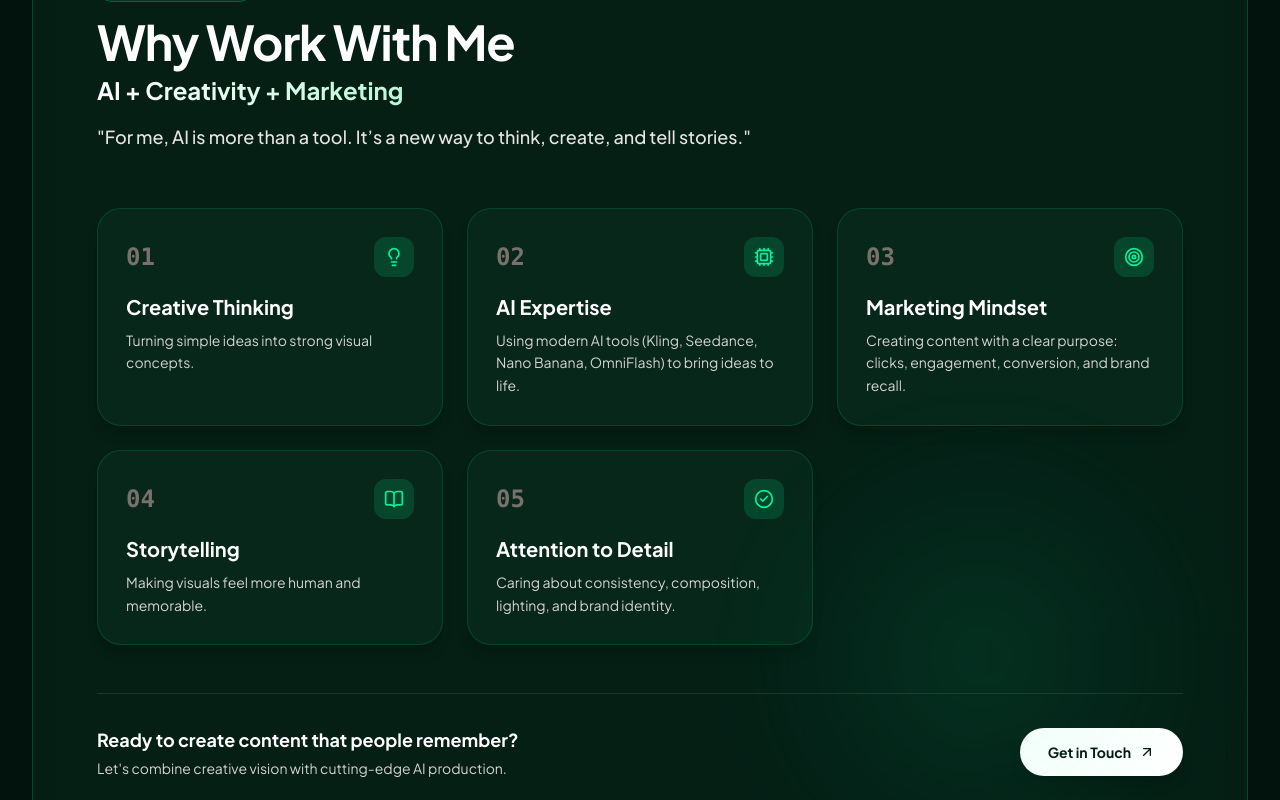
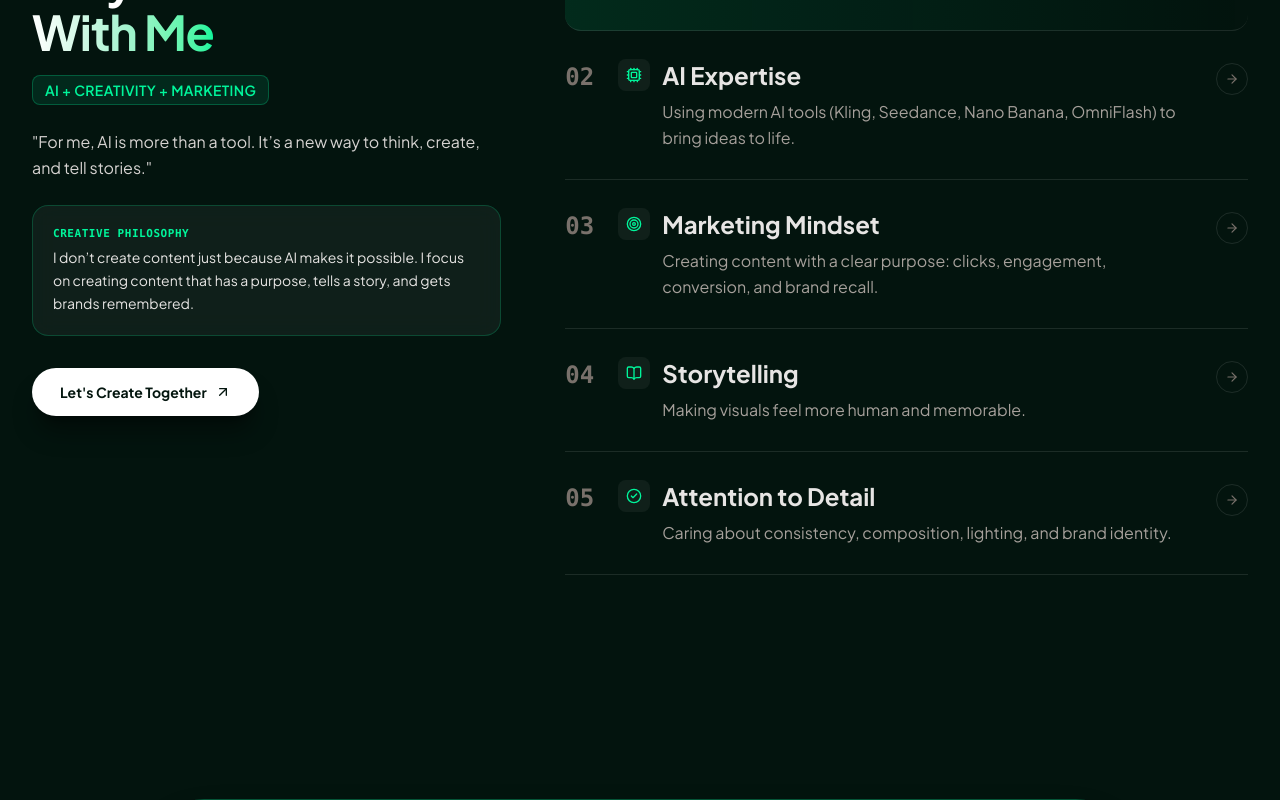
Before and after one commit to muzuhp8480-collab/muzammil-portfolio, a React (Vite) app: page / in a window 1280 px wide. Shown: the part 8300-9100 px from the top of the page. Built offline with nearby package versions, Linux system fonts and the light colour scheme.

Commit message:
Redesign Why Work With Me section from boxy cards to seamless split editorial layout

```diff
--- a/src/components/WhyWorkWithMe.jsx
+++ b/src/components/WhyWorkWithMe.jsx
@@ -1,105 +1,121 @@
-import React from 'react';
-import { Lightbulb, Cpu, Target, BookOpen, CheckCircle2, Sparkles, ArrowUpRight } from 'lucide-react';
+import React, { useState } from 'react';
+import { Lightbulb, Cpu, Target, BookOpen, CheckCircle2, Sparkles, ArrowUpRight, ArrowRight } from 'lucide-react';
 import { whyWorkWithMe, personalInfo } from '../data/portfolioData';
 
 export default function WhyWorkWithMe({ onOpenContact }) {
+  const [hoveredIdx, setHoveredIdx] = useState(0);
+
   const iconMap = {
-    Lightbulb: Lightbulb,
-    Cpu: Cpu,
-    Target: Target,
-    BookOpen: BookOpen,
-    CheckCircle2: CheckCircle2,
+    Lightbulb,
+    Cpu,
+    Target,
+    BookOpen,
+    CheckCircle2,
   };
 
   return (
-    <section className="py-20 sm:py-28 px-4 sm:px-6 lg:px-8 max-w-7xl mx-auto scroll-mt-20">
-      <div className="relative rounded-[28px] sm:rounded-[40px] bg-[#062217]/85 border border-[#00f59b]/20 p-6 sm:p-10 lg:p-16 overflow-hidden shadow-2xl backdrop-blur-md">
+    <section id="why-work-with-me" className="py-20 sm:py-28 px-4 sm:px-6 lg:px-8 max-w-7xl mx-auto scroll-mt-20">
 
-        {/* Glow ambient background */}
-        <div
-          className="pointer-events-none absolute -bottom-10 right-10 w-[450px] h-[450px] rounded-full opacity-25 blur-3xl"
-          style={{
-            background: 'radial-gradient(circle, rgba(0, 245, 155, 0.45) 0%, transparent 70%)'
-          }}
-          aria-hidden="true"
-        />
+      {/* 2-Column Split: Sticky Philosophy Left + Seamless Editorial Rows Right */}
+      <div className="grid grid-cols-1 lg:grid-cols-12 gap-10 lg:gap-16 items-start">
 
-        {/* Section Header */}
-        <div className="max-w-3xl mb-14">
+        {/* Left Column: Fixed / Sticky Header & Value Proposition */}
+        <div className="lg:col-span-5 lg:sticky lg:top-28">
           <div className="inline-flex items-center gap-2 px-3.5 py-1.5 rounded-full bg-[#00f59b]/10 border border-[#00f59b]/25 text-[#00f59b] text-xs font-semibold mb-4">
             <Sparkles className="w-3.5 h-3.5" />
             <span>Competitive Edge</span>
           </div>
 
-          <h2 className="text-3xl sm:text-4xl lg:text-5xl font-bold text-white tracking-tight mb-2">
-            Why Work With Me
+          <h2 className="text-3xl sm:text-5xl lg:text-5xl font-bold text-white tracking-tight leading-[1.1] mb-4">
+            Why Work <br />
+            <span className="text-transparent bg-clip-text bg-gradient-to-r from-white via-[#a7f3d0] to-[#00f59b]">
+              With Me
+            </span>
           </h2>
 
-          <h3 className="text-xl sm:text-2xl font-bold text-transparent bg-clip-text bg-gradient-to-r from-white via-[#a7f3d0] to-[#00f59b] mb-4">
+          <div className="inline-block px-3 py-1 rounded-lg bg-[#00f59b]/10 border border-[#00f59b]/25 text-[#00f59b] text-xs sm:text-sm font-semibold tracking-wide uppercase mb-6">
             AI + Creativity + Marketing
-          </h3>
+          </div>
 
-          <p className="text-base sm:text-lg text-stone-200 font-medium leading-relaxed">
+          <p className="text-stone-300 text-sm sm:text-base leading-relaxed mb-6 font-normal">
             "{personalInfo.philosophy}"
           </p>
+
+          {/* Philosophy Accent Callout */}
+          <div className="p-5 rounded-2xl bg-white/5 border border-[#00f59b]/20 mb-8 backdrop-blur-md">
+            <p className="text-[11px] text-[#00f59b] uppercase tracking-wider font-mono font-semibold mb-1">
+              Creative Philosophy
+            </p>
+            <p className="text-stone-200 text-sm leading-relaxed">
+              I don’t create content just because AI makes it possible. I focus on creating content that has a purpose, tells a story, and gets brands remembered.
+            </p>
+          </div>
+
+          <button
+            type="button"
+            onClick={onOpenContact}
+            className="w-full sm:w-auto px-7 py-3.5 rounded-full bg-white hover:bg-[#00f59b] text-[#04160f] font-bold text-xs sm:text-sm inline-flex items-center justify-center gap-2 shadow-xl shadow-black/40 transition-all duration-300 hover:scale-105 active:scale-95 cursor-pointer"
+          >
+            <span>Let's Create Together</span>
+            <ArrowUpRight className="w-4 h-4" />
+          </button>
         </div>
 
-        {/* 5 Points Horizontal / Grid Stack */}
-        <div className="grid grid-cols-1 md:grid-cols-2 lg:grid-cols-3 gap-6 mb-12">
+        {/* Right Column: Seamless Editorial Rows (Zero Boxes!) */}
+        <div className="lg:col-span-7 flex flex-col divide-y divide-white/10 border-y border-white/10">
           {whyWorkWithMe.map((item, idx) => {
             const Icon = iconMap[item.icon] || Sparkles;
+            const isHovered = hoveredIdx === idx;
             return (
               <div
                 key={idx}
-                className={`p-7 rounded-3xl bg-[#082e20]/60 hover:bg-[#0b3d2b]/80 border border-[#00f59b]/15 hover:border-[#00f59b]/40 transition-all duration-300 group flex flex-col justify-between shadow-lg ${
-                  idx === 4 ? 'md:col-span-2 lg:col-span-1' : ''
+                onMouseEnter={() => setHoveredIdx(idx)}
+                className={`group py-6 sm:py-7 transition-all duration-300 flex items-start gap-4 sm:gap-6 cursor-pointer ${
+                  isHovered ? 'pl-3 sm:pl-5 bg-gradient-to-r from-[#00f59b]/10 via-[#00f59b]/5 to-transparent rounded-2xl' : ''
                 }`}
               >
-                <div>
-                  <div className="flex items-center justify-between mb-4">
-                    <span className="font-mono text-2xl font-bold text-stone-500 group-hover:text-[#00f59b] transition-colors">
-                      {item.number}
-                    </span>
-                    <div className="w-10 h-10 rounded-xl bg-[#00f59b]/15 text-[#00f59b] flex items-center justify-center group-hover:scale-110 transition-transform">
-                      <Icon className="w-5 h-5" />
+                {/* Monospace Number */}
+                <span className={`font-mono text-xl sm:text-2xl font-bold transition-colors shrink-0 mt-0.5 ${
+                  isHovered ? 'text-[#00f59b]' : 'text-stone-500 group-hover:text-[#00f59b]'
+                }`}>
+                  {item.number}
+                </span>
+
+                {/* Content */}
+                <div className="flex-1">
+                  <div className="flex items-center gap-3 mb-2">
+                    <div className={`w-8 h-8 rounded-lg flex items-center justify-center transition-all shrink-0 ${
+                      isHovered ? 'bg-[#00f59b] text-[#04160f] scale-110 shadow-md shadow-[#00f59b]/30' : 'bg-white/5 text-[#00f59b]'
+                    }`}>
+                      <Icon className="w-4 h-4" />
                     </div>
+                    <h3 className={`text-xl sm:text-2xl font-bold transition-colors ${
+                      isHovered ? 'text-white' : 'text-stone-200 group-hover:text-white'
+                    }`}>
+                      {item.title}
+                    </h3>
                   </div>
 
-                  <h4 className="text-lg sm:text-xl font-bold text-white mb-2 group-hover:text-[#00f59b] transition-colors">
-                    {item.title}
-                  </h4>
-
-                  <p className="text-stone-300 text-sm leading-relaxed">
+                  <p className="text-stone-400 text-sm sm:text-base leading-relaxed max-w-xl pl-11">
                     {item.desc}
                   </p>
+                </div>
+
+                {/* Trailing arrow indicator */}
+                <div className={`hidden sm:flex items-center justify-center w-8 h-8 rounded-full border transition-all shrink-0 mt-1 ${
+                  isHovered
+                    ? 'border-[#00f59b] text-[#00f59b] translate-x-1'
+                    : 'border-white/10 text-stone-500 group-hover:border-[#00f59b]/50 group-hover:text-[#00f59b]'
+                }`}>
+                  <ArrowRight className="w-3.5 h-3.5" />
                 </div>
               </div>
             );
           })}
         </div>
 
-        {/* Bottom Banner with CTA */}
-        <div className="pt-8 border-t border-white/10 flex flex-col sm:flex-row items-start sm:items-center justify-between gap-6">
-          <div>
-            <h4 className="text-lg font-bold text-white mb-1">
-              Ready to create content that people remember?
-            </h4>
-            <p className="text-stone-300 text-xs sm:text-sm">
-              Let's combine creative vision with cutting-edge AI production.
-            </p>
-          </div>
+      </div>
 
-          <button
-            type="button"
-            onClick={onOpenContact}
-            className="w-full sm:w-auto px-7 py-3.5 rounded-full bg-white hover:bg-[#00f59b] text-[#04160f] font-bold text-xs sm:text-sm inline-flex items-center justify-center gap-2 shadow-lg transition-all duration-200 hover:scale-105 active:scale-95 cursor-pointer shrink-0"
-          >
-            <span>Get in Touch</span>
-            <ArrowUpRight className="w-4 h-4" />
-          </button>
-        </div>
-
-      </div>
     </section>
   );
 }
```
